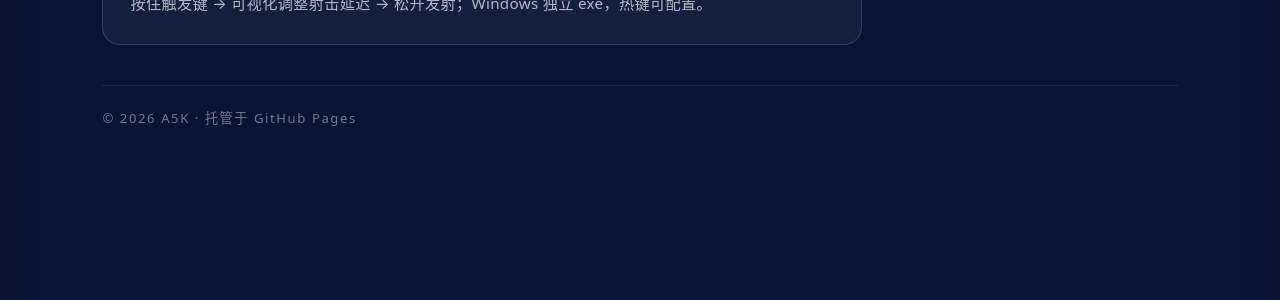
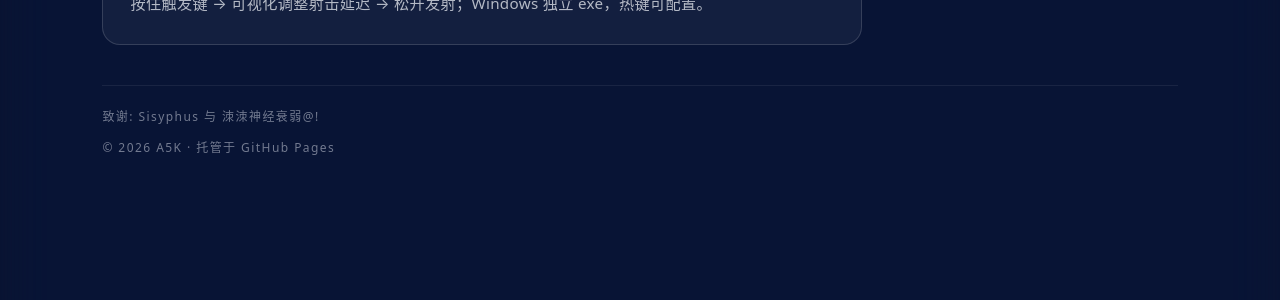
Before and after one commit to A5KJYSU/A5KJYSU.github.io, a Jekyll site: the page built from index.html, in a window 1280 px wide. Shown: the part 2018-2318 px from the top of the page. Built offline with Jekyll 4.4.1, drawn with Linux system fonts in a browser that asks for light colours.

Commit message:
页脚上方新增致谢行（Sisyphus 与 洓洓神经衰弱 半角符号）；页脚字号调小至 0.75rem

```diff
--- a/_layouts/post.html
+++ b/_layouts/post.html
@@ -17,5 +17,6 @@ layout: default
 </main>
 
 <footer class="footer">
+  <p class="footer__thanks">致谢: Sisyphus 与 洓洓神经衰弱@!</p>
   <p>© 2026 A5K · 托管于 GitHub Pages</p>
 </footer>
--- a/index.html
+++ b/index.html
@@ -73,6 +73,7 @@ home: true
 {% endfor %}
 
     <footer class="footer">
+      <p class="footer__thanks">致谢: Sisyphus 与 洓洓神经衰弱@!</p>
       <p>© 2026 A5K · 托管于 GitHub Pages</p>
     </footer>
   </div>
--- a/style.css
+++ b/style.css
@@ -291,10 +291,14 @@ a { -webkit-tap-highlight-color: transparent; }
 .footer p {
   margin: 0;
   padding: 1.5rem var(--inset-x) 2.1rem;
-  font-size: 0.82rem;
+  font-size: 0.75rem;
   letter-spacing: 0.12em;
   color: var(--ink-faint);
 }
+
+/* 致谢行紧随版权行：收紧行距 */
+.footer p.footer__thanks { padding-bottom: 0.4rem; }
+.footer p + p { padding-top: 0.25rem; }
 
 /* ---------- entry animations ---------- */
 
@@ -650,6 +654,8 @@ html:not(.js) .home .writing {
 .home .writing__heading { margin-bottom: 1.8rem; }
 .home .footer { margin-top: 40px; }
 .home .footer p { padding: 1.3rem 0 1.8rem; }
+.home .footer p.footer__thanks { padding-bottom: 0.4rem; }
+.home .footer p + p { padding-top: 0.25rem; }
 
 @media (prefers-reduced-motion: reduce) {
   html.home { scroll-snap-type: none; }
```
